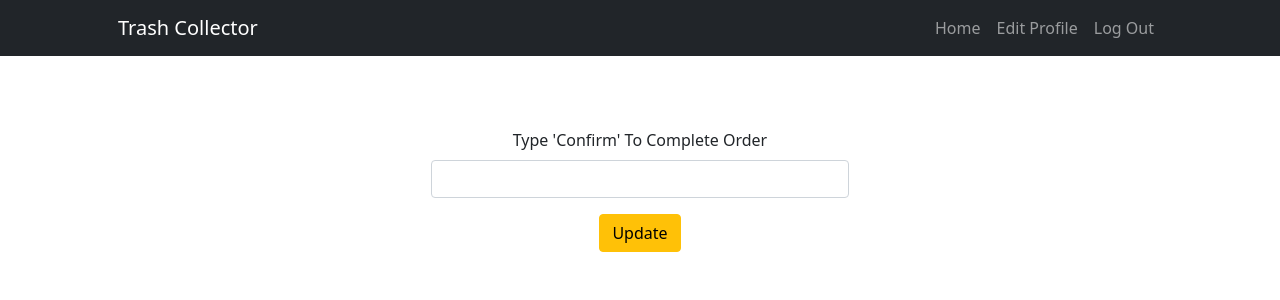
After one commit to JacobBerkey/TrashCollector_Project, a Django app: page /employees/1/ in a window 1280 px wide. The commit adds this page. Shown: the top 300 px of the page. Run offline with Django 3.2, Linux system fonts and the light colour scheme; a user stored in the database is signed in; tables that the repository leaves empty hold one stand-in row (values such as "Sample post").

Commit message:
new html pages as well as confirmation page

```diff
--- a/trash_collector/employees/templates/employees/confirmed_pickups.html
+++ /dev/null
@@ -1 +0,0 @@
-{% extends 'employees/employee_base.html' %}
--- /dev/null
+++ b/trash_collector/employees/templates/employees/update_one_time_pickups.html
@@ -0,0 +1,24 @@
+{% extends 'employees/employee_base.html' %}
+
+{% block content %}
+
+<section class="section">
+    <div class="container">
+        <div class="row justify-content-center">
+            <div class="col-md-8">
+                    <div class="card-body">
+                        <form action="" method="POST" enctype="multipart/form-data">
+                            {% csrf_token %}
+                            <div class="mb-3">
+                                <label for="" class="form-label">Type 'Confirm' To Complete Order</label>
+                                <input type="text" Required name="Confirm" value="{{ update_one_time_pickups.one_time_pickups }}" class="form-control">
+                            </div>
+                            <button type="submit" class="btn btn-warning">Update</button>
+                        </form>
+                    </div>
+                </div>
+            </div>
+        </div>
+    </div>
+</section>
+{% endblock content %}
--- a/trash_collector/employees/urls.py
+++ b/trash_collector/employees/urls.py
@@ -9,5 +9,6 @@ urlpatterns = [
     path('', views.employee_index, name="employee_index"),
     path('new/', views.create_employee, name="create_employee"),
     path('edit_employee_profile/', views.edit_employee_profile, name="edit_employee_profile"),
-    path("confirmed_pickups/", views.register_pickup, name="register_pickup")
+    path("<int:customers_id>/", views.update_weekly_pickups, name="update_weekly_pickups"),
+    path("'<int:customers_id>/", views.update_one_time_pickups, name="update_one_time_pickups")
 ]
--- a/trash_collector/employees/views.py
+++ b/trash_collector/employees/views.py
@@ -32,6 +32,7 @@ def employee_index(request):
         local_customers = Customer.objects.filter(zip_code = employee_zip_code)
         my_weekly_pickups = Customer.objects.filter(weekly_pickup = weekday)
         my_one_time_pickups = Customer.objects.filter(one_time_pickup = my_date)
+        suspension = Customer.objects.filter(suspend_start = my_date)
 
 
 
@@ -42,7 +43,8 @@ def employee_index(request):
             'weekday': weekday,
             'local_customers': local_customers,
             'my_weekly_pickups': my_weekly_pickups,
-            'my_one_time_pickups': my_one_time_pickups
+            'my_one_time_pickups': my_one_time_pickups,
+            'suspension' : suspension
         }
         return render(request, 'employees/employee_index.html', context)
     except ObjectDoesNotExist:
@@ -82,35 +84,32 @@ def edit_employee_profile(request):
         return render(request, 'employees/edit_employee_profile.html', context)
 
 
-def register_pickup(request):
-    # Page to select pickups to complete
+def update_weekly_pickups(request, customers_id):
     logged_in_user = request.user
-    Customer = apps.get_model('customers', 'Customer')
     logged_in_employee = Employee.objects.get(user=logged_in_user)
-    employee_zip_code = logged_in_employee.zip_code
-    local_customers = Customer.objects.filter(zip_code = employee_zip_code)
+    if request.method == "POST":
+        update_weekly = Customer.objects.get(pk=customers_id)
+        update_weekly.update = request.POST.get('update')
 
-    # Get the current user and the associated employee object
-    current_user = request.user
-    current_employee = Employee.objects.get(user = current_user)
+        context = {
+            'update_weekly': update_weekly
+        }
+        return HttpResponseRedirect(reverse('employees:employee_index'),context)
+
+    else:
+        return render(request, 'employees/update_one_time_pickups.html')
 
 
+def update_one_time_pickups(request, customers_id):
+    logged_in_user = request.user
+    logged_in_employee = Employee.objects.get(user=logged_in_user)
     if request.method == "POST":
+        update_weekly = Customer.objects.get(pk=customers_id)
 
-        today = datetime.date.today()
+        context = {
+            'update_weekly': update_weekly
+        }
+        return HttpResponseRedirect(reverse('employees:employee_index'),context)
 
-
-        for customer_id in selected_customer_ids:
-            current_customer = Customer.objects.get(id=customer_id)
-            current_pickup = CompletedPickup(date=today, customer=current_customer, employee=current_employee)
-            current_pickup.save()
-
-            charge_customer(current_customer)
-
-        return HttpResponseRedirect(reverse("employees:employee_index"))
     else:
-        context = {
-            "user" : current_user,
-
-        }
-        return render(request, 'employees/confirmed_pickups.html', context)
+        return render(request, 'employees/update_one_time_pickups.html')
--- a/trash_collector/trash_collector/local_settings.py
+++ b/trash_collector/trash_collector/local_settings.py
@@ -9,7 +9,7 @@ DATABASES = {
         'ENGINE': 'mysql.connector.django',
         'NAME': 'trash_collector',
         'USER': 'root',
-        'PASSWORD': 'Diablaselena666#',
+        'PASSWORD': 'toor',
         'HOST': '127.0.0.1',
         'PORT': '3306',
         'OPTIONS': {
```
Also changed, not shown: trash_collector/employees/templates/employees/employee_index.html (+13 -15 lines), trash_collector/employees/templates/employees/update_weekly_pickups.html (added, +22 -0 lines), trash_collector/customers/migrations/0001_initial.py, trash_collector/employees/migrations/0001_initial.py.
